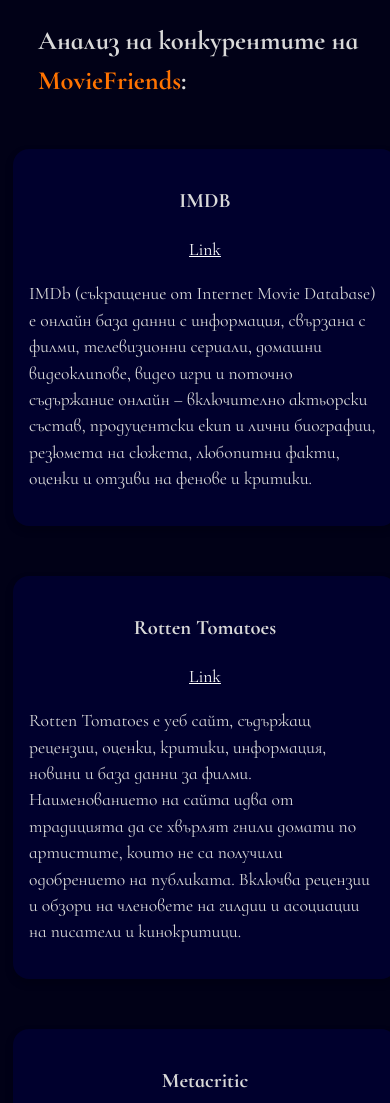
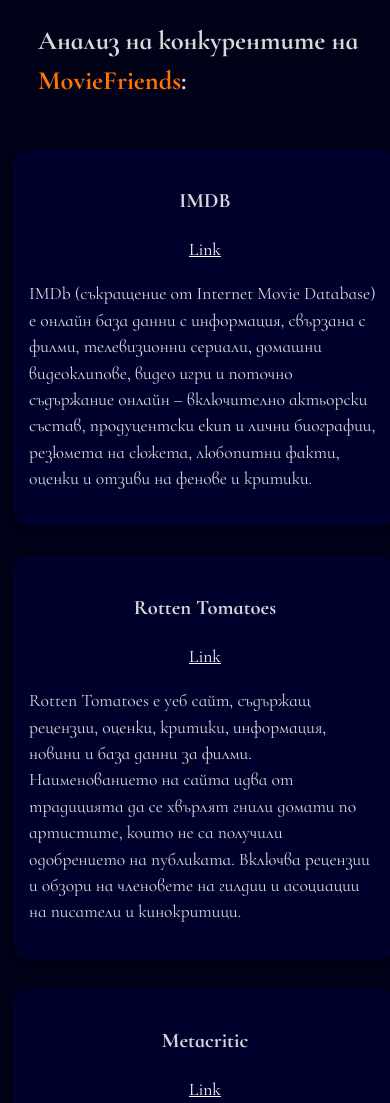
Before and after one commit to IrinaUXUI/01-Competitive-Landscape, a plain HTML site: page index.html in a window 390 px wide. Shown: the top 1103 px of the page. Drawn offline with Linux system fonts and the light colour scheme.

Commit message:
Information needed!

```diff
--- a/index.html
+++ b/index.html
@@ -85,7 +85,7 @@
       </tr>
 
       <tr>
-        <td data-label="question">Visa - 3412 jkadhladfla lald kadk ad kla klajd ljkdas lka </td>
+        <td data-label="question">&nbsp; Visa - 3412 jkadhladfla lald kadk ad kla klajd ljkdas lka </td>
         <td data-label="imdb"><i class="fa-solid fa-circle"></i></td>
         <td data-label="rotten"><i class="fa-solid fa-ban"></i></td>
         <td data-label="metacritic"><i class="fa-solid fa-circle-half-stroke"></i></td>
@@ -93,7 +93,7 @@
       </tr>
 
       <tr>
-        <td data-label="question">Visa - 3412 jkadhladfla lald kadk ad kla klajd ljkdas lka </td>
+        <td data-label="question">&nbsp; Visa - 3412 jkadhladfla lald kadk ad kla klajd ljkdas lka </td>
         <td data-label="imdb"><i class="fa-solid fa-circle"></i></td>
         <td data-label="rotten"><i class="fa-solid fa-ban"></i></td>
         <td data-label="metacritic"><i class="fa-solid fa-circle-half-stroke"></i></td>
@@ -101,7 +101,7 @@
       </tr>
 
       <tr>
-        <td data-label="question">Visa - 3412 jkadhladfla lald kadk ad kla klajd ljkdas lka </td>
+        <td data-label="question">&nbsp; Visa - 3412 jkadhladfla lald kadk ad kla klajd ljkdas lka </td>
         <td data-label="imdb"><i class="fa-solid fa-circle"></i></td>
         <td data-label="rotten"><i class="fa-solid fa-ban"></i></td>
         <td data-label="metacritic"><i class="fa-solid fa-circle-half-stroke"></i></td>
--- a/style.css
+++ b/style.css
@@ -63,12 +63,27 @@
     /*color: #FF7300;*/
   }
 
+  @media screen and (max-width: 1200px){
+    .column {
+      width: 31%;
+      display: flex;
+      margin-bottom: 30px;
+    }
+  }
+
+  @media screen and (max-width: 998px){
+    .column {
+      width: 100%;
+      display: block;
+      margin-bottom: 30px;
+    }
+  }
   @media screen and (max-width: 600px) {
 
     .column {
       width: 100%;
       display: block;
-      margin-bottom: 50px;
+      margin-bottom: 30px;
     }
 
     table {
```
